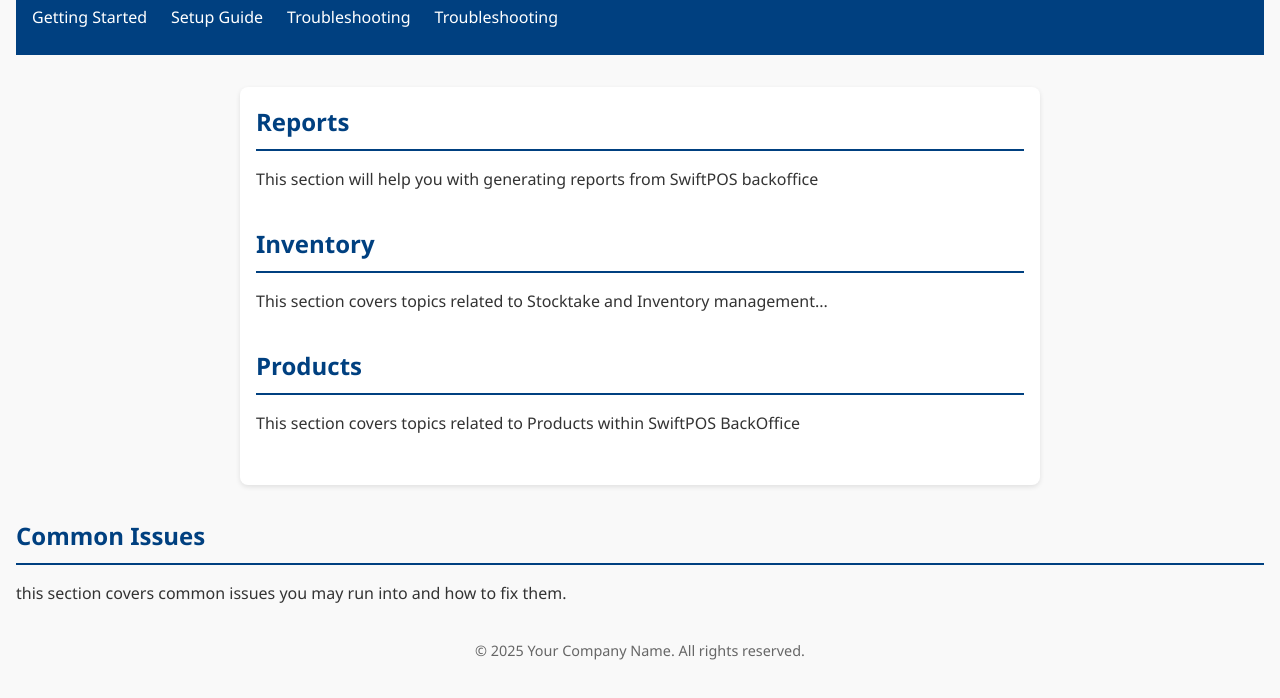
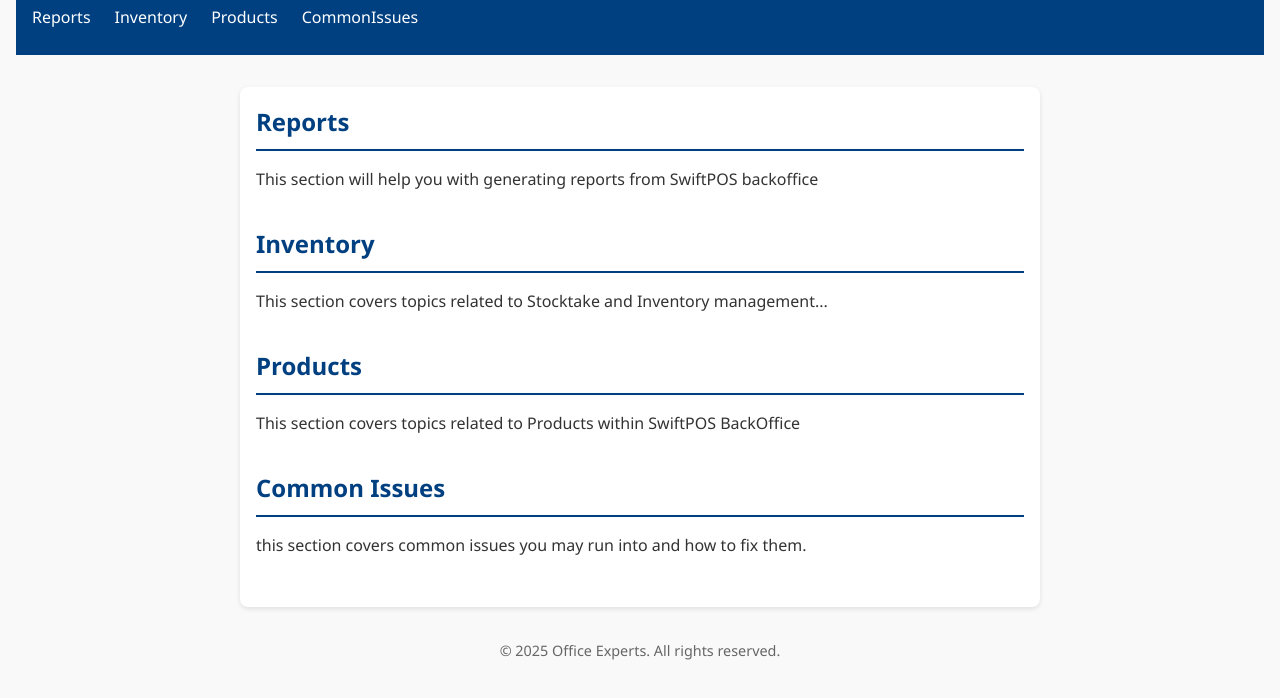
Before and after one commit to TKadmin000/TKadmin000.github.io, a plain HTML site: page index.html in a window 1280 px wide. Shown: the part 78-776 px from the top of the page. Drawn offline with Linux system fonts and the light colour scheme.

Commit message:
Update index.html

```diff
--- a/index.html
+++ b/index.html
@@ -12,10 +12,10 @@
     <h1>Office Experts POS Guides</h1>
     <nav>
       <ul>
-        <li><a href="#Reports">Getting Started</a></li>
-        <li><a href="#Inventory">Setup Guide</a></li>
-        <li><a href="#Products">Troubleshooting</a></li>
-        <li><a href="#CommonIssues">Troubleshooting</a></li>
+        <li><a href="#Reports">Reports</a></li>
+        <li><a href="#Inventory">Inventory</a></li>
+        <li><a href="#Products">Products</a></li>
+        <li><a href="#CommonIssues">CommonIssues</a></li>
       </ul>
     </nav>
   </header>
@@ -35,16 +35,15 @@
       <h2>Products</h2>
       <p>This section covers topics related to Products within SwiftPOS BackOffice</p>
     </section>
-  </main>
 
     <section id="Common Issues">
-    <h2>Common Issues</h2>
-    <p>this section covers common issues you may run into and how to fix them.</p>
+        <h2>Common Issues</h2>
+        <p>this section covers common issues you may run into and how to fix them.</p>
     </section>
   </main>
 
   <footer>
-    <p>&copy; 2025 Your Company Name. All rights reserved.</p>
+    <p>&copy; 2025 Office Experts. All rights reserved.</p>
   </footer>
 </body>
 </html>
```
